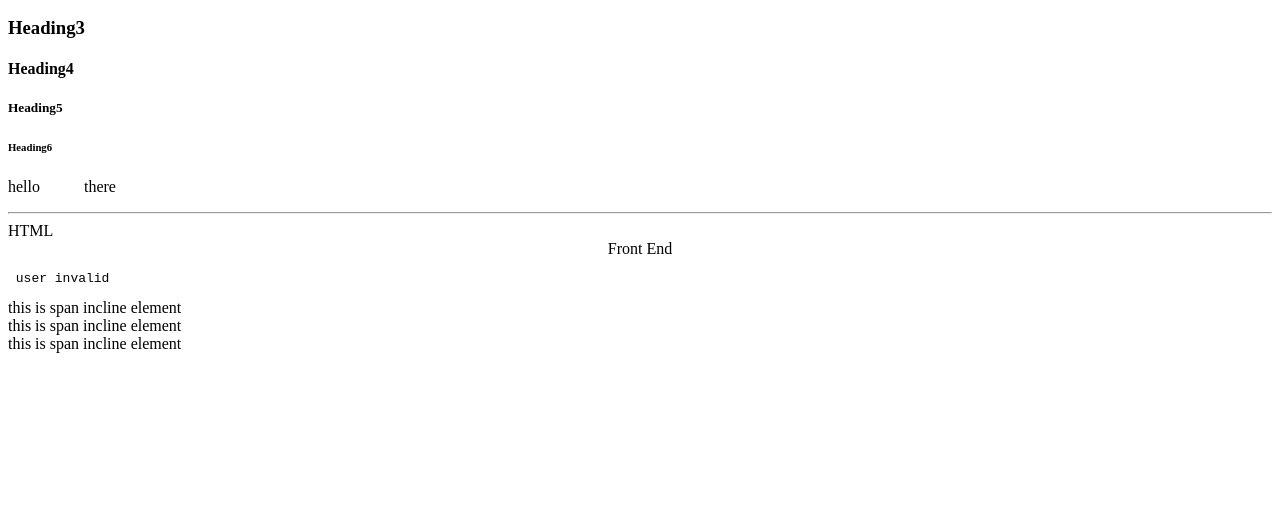
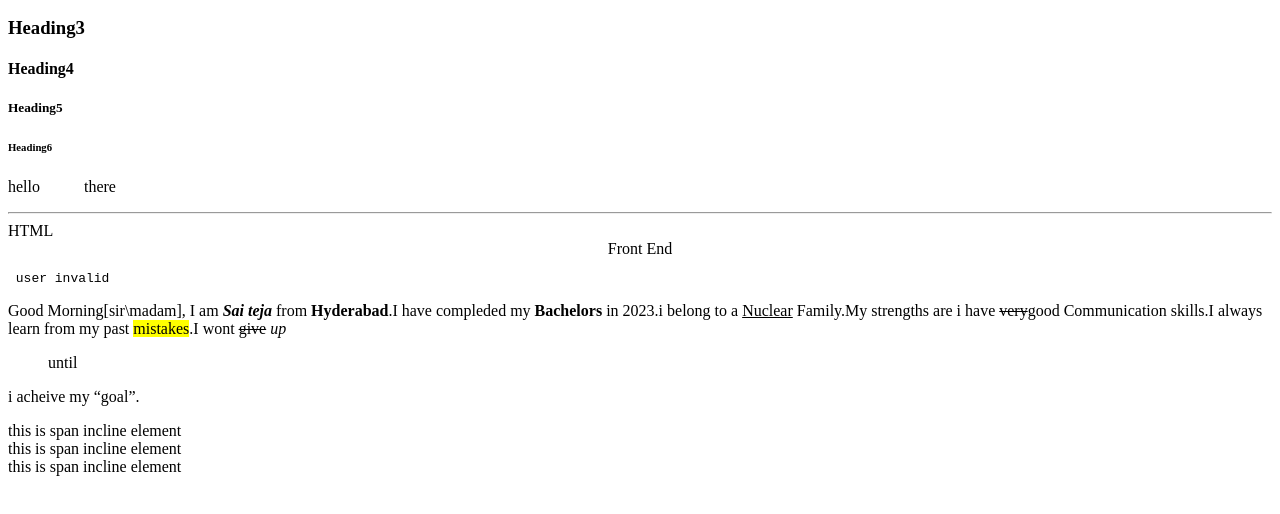
Before and after one commit to SaiTejaNarra/FrontEnd, a plain HTML site: page index.html in a window 1280 px wide. Shown: the part 110-624 px from the top of the page. Drawn offline with Linux system fonts and the light colour scheme.

Commit message:
formatting tags

```diff
--- a/index.html
+++ b/index.html
@@ -17,8 +17,13 @@
     <center>Front End</center>
 
     <pre> user invalid</pre>
+    <p> Good Morning[sir\madam],
+      I am <em><strong>Sai teja </em> </strong> from <strong>Hyderabad</strong>.I have compleded my <strong> Bachelors </strong> in 2023.i belong to a <ins>Nuclear</ins> Family.My strengths are i have <del> very</del>good Communication skills.I always learn from my past <mark>mistakes</mark>.I wont <strike>give</strike> <cite>up</cite> <blockquote>until</blockquote> i acheive my <q>goal</q>.
 
-    <span> this is span incline element</span><br />
+    </p>
+
+
+<span> this is span incline element</span><br />
     <span> this is span incline element</span><br />
     <span> this is span incline element</span>
   </body>
```
